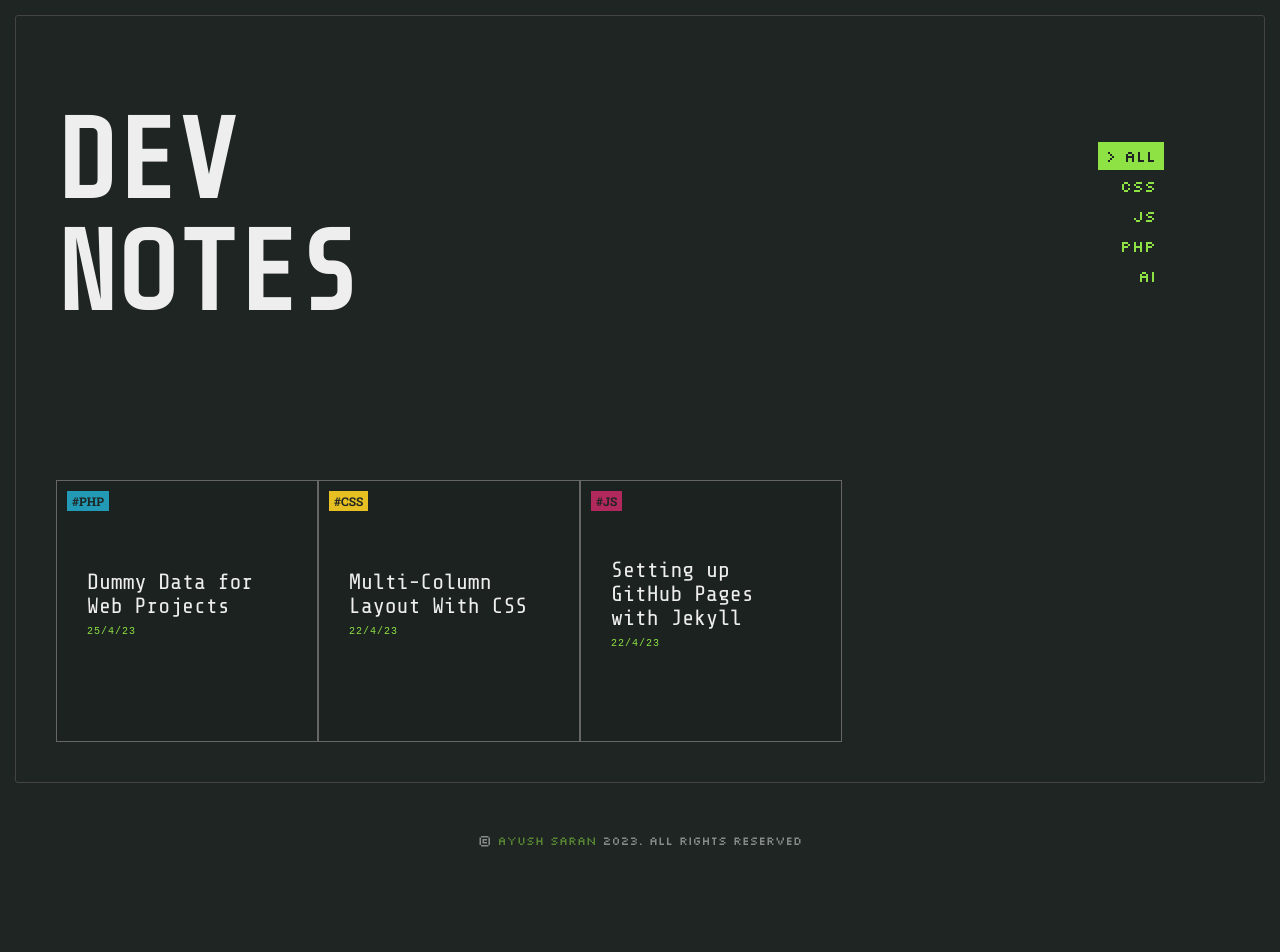
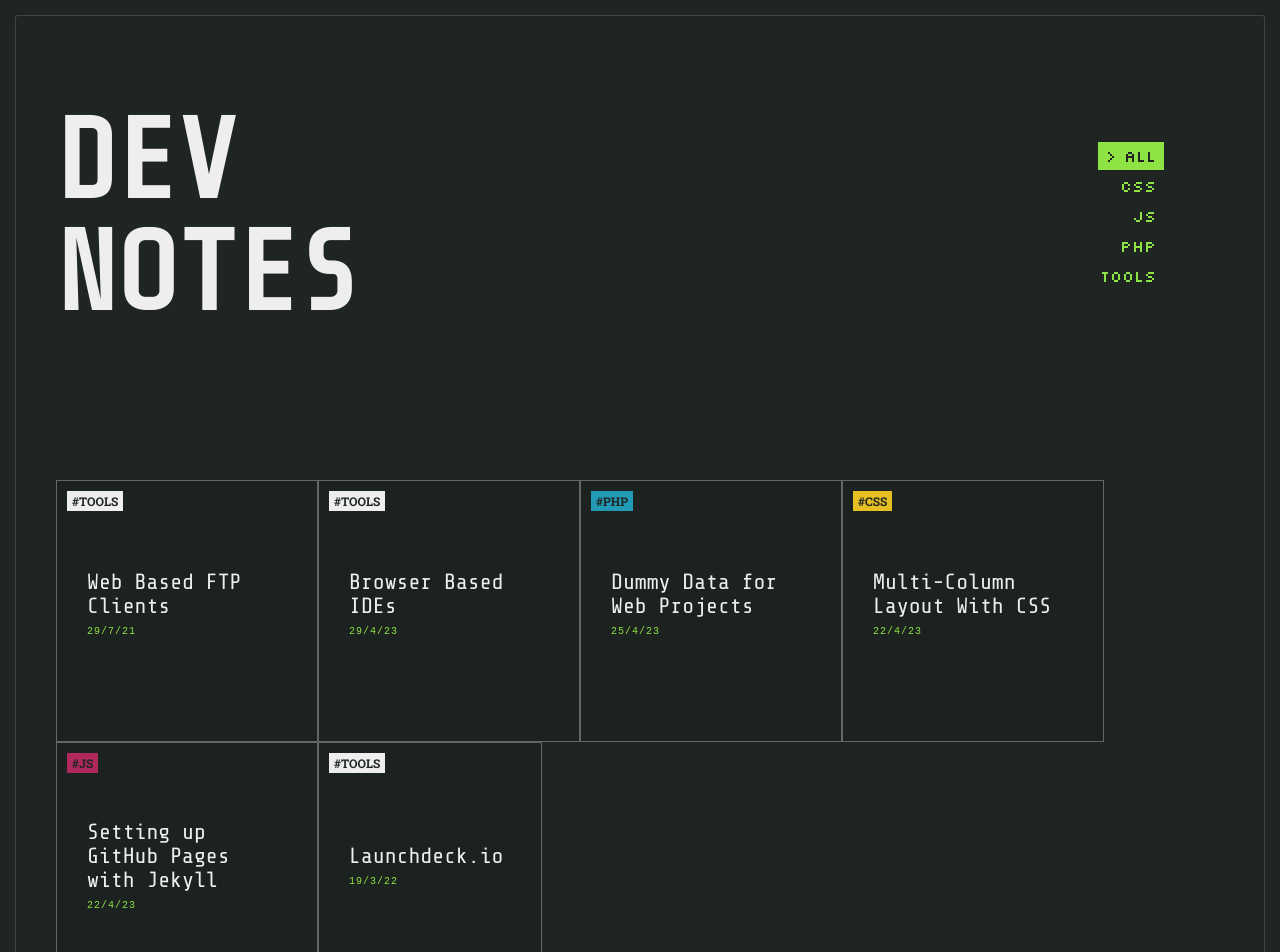
Before and after one commit to ayushsaranGithuB/notesapp, a Next.js app: page / in a window 1280 px wide. Shown: the top 952 px of the page. Before the commit the page ends 898 px from the top, so only its background shows below. Built offline with nearby package versions, Linux system fonts and the light colour scheme.

Commit message:
new content and tag pages

```diff
--- a/components/navbar.js
+++ b/components/navbar.js
@@ -9,7 +9,7 @@ const NavBar = ({current}) => {
             <li><a href="/tag/css" className={(current == 'css') ? "selected" : ''}>CSS</a></li>
             <li><a href="/tag/js" className={(current == 'js') ? "selected" : ''}>JS</a></li>
             <li><a href="/tag/php" className={(current == 'php') ? "selected" : ''}>PHP</a></li>
-            <li><a href="/tag/ai" className={(current == 'ai') ? "selected" : ''}>AI</a></li>
+            <li><a href="/tag/tools" className={(current == 'tools') ? "selected" : ''}>Tools</a></li>
           </ul>
         </nav>
 
--- a/components/notes.js
+++ b/components/notes.js
@@ -69,7 +69,7 @@ export async function getPostData(id) {
 }
 
 export function getAllCategoryIds() {
-    let categoriesArray = ['php','css','js','api']
+    let categoriesArray = ['php','css','js','tools']
     return categoriesArray.map(e => {
         return {
             params: {
--- /dev/null
+++ b/files/browserIde.md
@@ -0,0 +1,26 @@
+---
+title: 'Browser Based IDEs'
+date: '29/4/23'
+category: 'tools'
+---
+
+# vsCode in Browser
+###  Open a folder on your local machine and start coding. No install required.
+
+Go to https://vscode.dev, you'll be presented with a lightweight version of VS Code running fully in the browser.
+
+Open a folder on your local machine and start coding.
+No install required.
+
+[>> vsCode.dev](http://vsCode.dev)
+
+  .
+
+#### See Also:
+---
+### CodeAnywhere
+CodeAnywhere is an online IDE that supports a variety of languages and platforms as well. These include Python, PHP, HTML, Java, Node.js, C/C++,
+
+
+### AWS Cloud9
+AWS Cloud9 provides a code editor, debugger, and terminal that can be used to do programming languages such as JavaScript, Python, PHP, Go, C++ and more with support for over 50 programming languages. AWS Cloud9 can run on a managed Amazon EC2 instance as well as on nearly any existing Linux server that supports SSH. It includes the ability to write, run, and debug applications using just a browser.
--- /dev/null
+++ b/files/launchdeck.md
@@ -0,0 +1,10 @@
+---
+title: 'Launchdeck.io'
+date: '19/3/22'
+category: 'tools'
+---
+
+# Launchdeck.io
+##  A code deployment tool for humans
+
+Launchdeck lets you integrate a dumb FTP server into your CI/CD pipeline
--- /dev/null
+++ b/files/net2ftp.md
@@ -0,0 +1,16 @@
+---
+title: 'Web Based FTP Clients'
+date: '29/7/21'
+category: 'tools'
+---
+
+# net2ftp
+##  a web based FTP and SSH client.
+
+### Features
+- Navigate the FTP server | Upload and download files
+- View and Edit code with syntax highlighting
+- Copy, move, delete to 2nd FTP server
+- Zip and unzip files
+
+[net2ftp](https://net2ftp.alwaysdata.com/)
```
Also changed, not shown: pages/tag/[category].js (+7 -4 lines).
